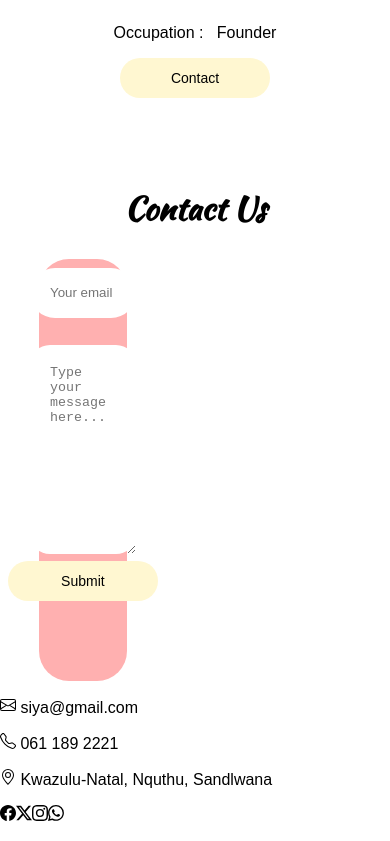
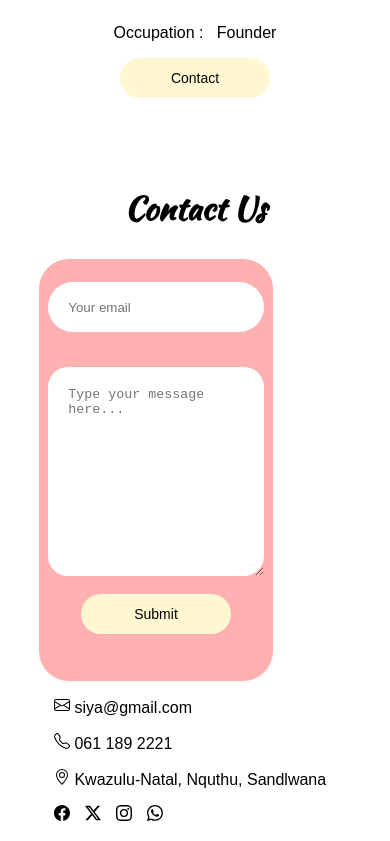
Before and after one commit to siyabongasamkelo/npo, a React (Create React App) app in the folder client/organization/: page / in a window 390 px wide. Shown: the part 2764-3605 px from the top of the page. Built offline with nearby package versions, Linux system fonts and the light colour scheme; a web font is replaced by a local one.

Commit message:
made contact page responsive to all devices

```diff
--- a/client/organization/src/components/ContactUs.styled.js
+++ b/client/organization/src/components/ContactUs.styled.js
@@ -27,9 +27,25 @@ export const ContactDetails = styled.div`
       }
     }
   }
+  @media only screen and (max-width: 600px) {
+    width: 80%;
+    margin-left: 10%;
+    svg {
+      padding-left: 15px;
+    }
+  }
 `;
 
 export const ContactFormCover = styled.div`
   width: 30%;
   margin-left: 10%;
+  @media only screen and (max-width: 600px) {
+    width: 80%;
+  }
+  @media only screen and (min-width: 768px) {
+    width: 80%;
+  }
+  @media only screen and (min-width: 992px) {
+    width: 30%;
+  }
 `;
```
